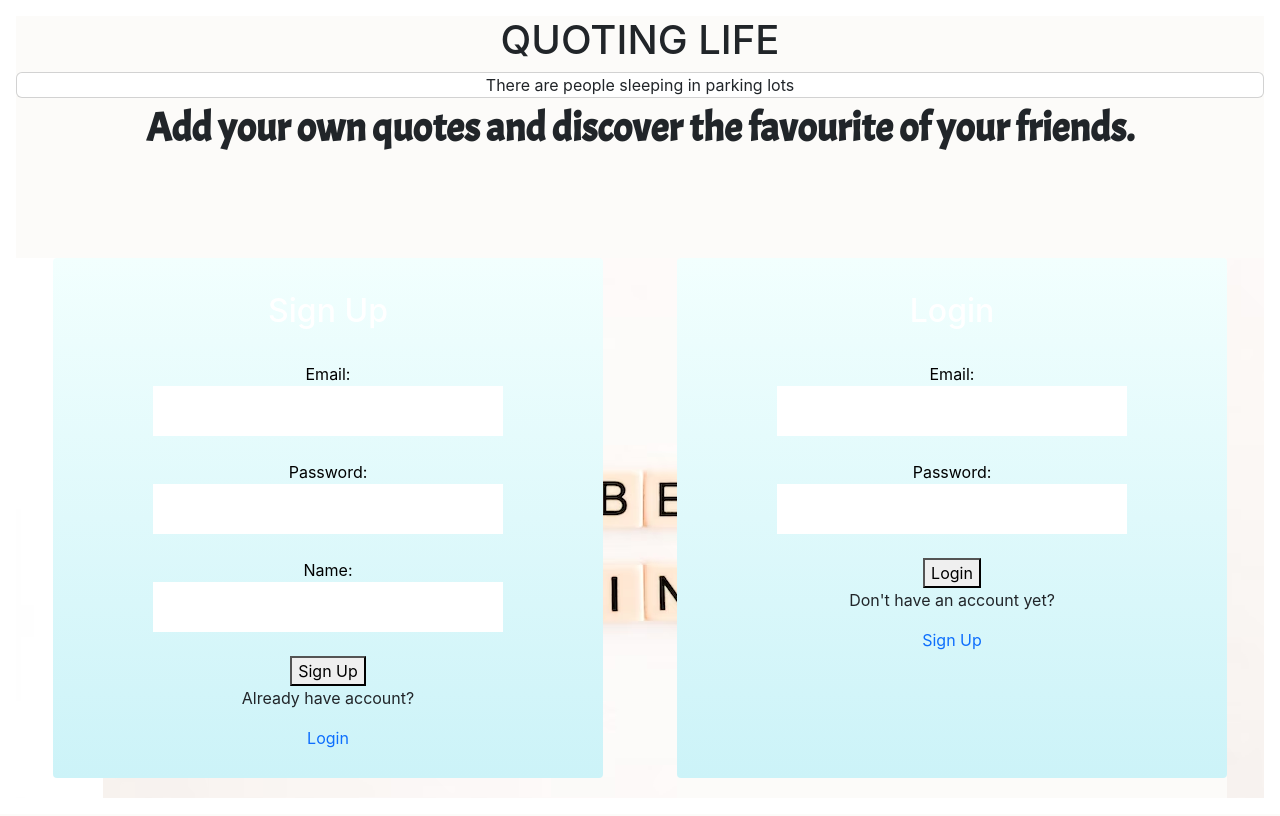
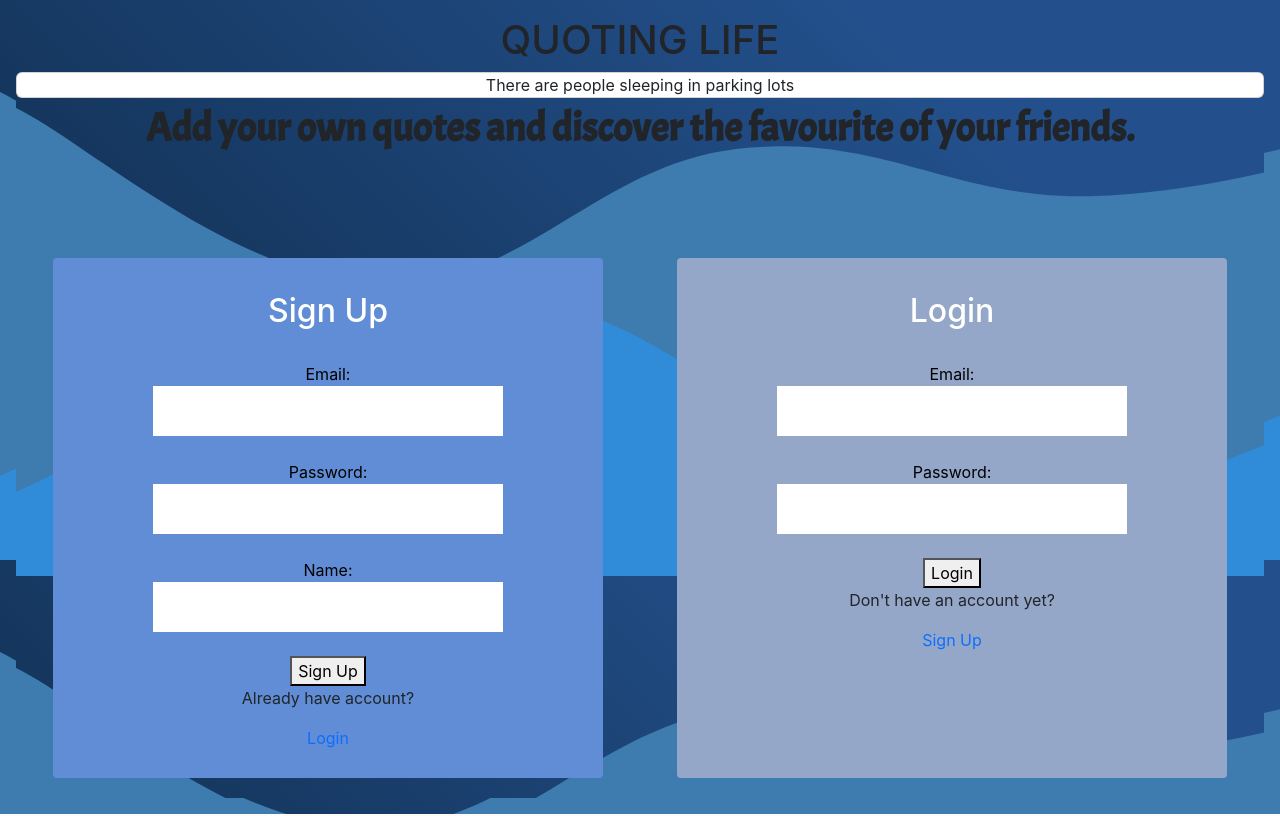
Before and after one commit to ruyago/quoting, a React (Create React App) app in the folder frontend/: page / in a window 1280 px wide. Shown: the top 816 px of the page. Built offline with nearby package versions, Linux system fonts and the light colour scheme; no server answers; a web font is replaced by a local one.

Commit message:
background changed

```diff
--- a/frontend/src/App.css
+++ b/frontend/src/App.css
@@ -1,7 +1,7 @@
 .App {
   margin: 1em;
   text-align: center;
-  background-color: #ffffff;
+  background-image: url(./assets/Wave.svg);
   font-family: TwitterChirp, -apple-system, BlinkMacSystemFont, "Segoe UI", Roboto, Helvetica, Arial, sans-serif;;
 }
 
--- a/frontend/src/pages/HomePage.css
+++ b/frontend/src/pages/HomePage.css
@@ -2,6 +2,10 @@
 @import url('https://fonts.googleapis.com/css2?family=Rubik+Spray+Paint&display=swap');
 @import url('https://fonts.googleapis.com/css2?family=Acme&display=swap');
 
+
+body {
+    background-image: url(../assets/Wave.svg);
+}
 
 footer{
     background-color: #FCFBF9;
@@ -37,31 +41,28 @@ h3 {
  flex-direction: row;
  justify-content: space-around;
  align-items: flex-end;
- background-color: #FCFBF9;
- background-image: url(../assets/homepage.jpeg);
  background-size :auto;
  background-position: center;
 
 }
 
 .Home-top {
- background-color: #FCFBF9;
    }
 
 .home-right{
 
-    background-color: #FCFBF9;
+
 }
 
 .SignupPage{
     width: 550px;
     height: 520px;
-    background: linear-gradient(-180deg, #f2fffe, #CCF3F8);
+
 }
 .LoginPage{
     width: 550px;
     height: 520px;
-    background: linear-gradient(-180deg, #f2fffe, #CCF3F8);
+
 }
 
 #footerText{
--- a/frontend/src/pages/MyQuotes.css
+++ b/frontend/src/pages/MyQuotes.css
@@ -1,14 +1,19 @@
 h2 {
     color: #ffffff;
     font-family: TwitterChirp, -apple-system, BlinkMacSystemFont, "Segoe UI", Roboto, Helvetica, Arial, sans-serif
+}
+
+#root{
+
 }
 .myQuotesPage {
 
     display: flex;
     flex-direction: row;
     justify-content: space-between;
-    padding: 0 0;
+    width: auto;
     background-color: #ffffff;
+    margin: 0;
 
 
 }
--- a/frontend/src/pages/MyQuotes.js
+++ b/frontend/src/pages/MyQuotes.js
@@ -65,6 +65,7 @@ function MyQuotes({apiQuotes}) {
  //updateewrwr
 
   return (
+   <div className="">
     <div className="myQuotesPage">
       <div>
         <div className="UserContainer">
@@ -151,7 +152,7 @@ function MyQuotes({apiQuotes}) {
       </div>
 
      </div>
-
+</div>
 
   );
 }
```
Also changed, not shown: frontend/src/assets/Meteor.svg (added), frontend/src/assets/Wave.svg (added).
